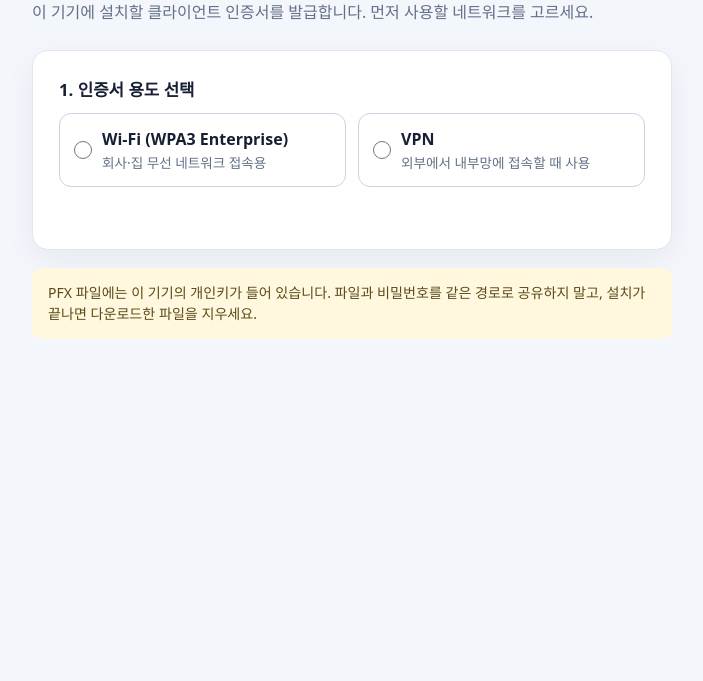
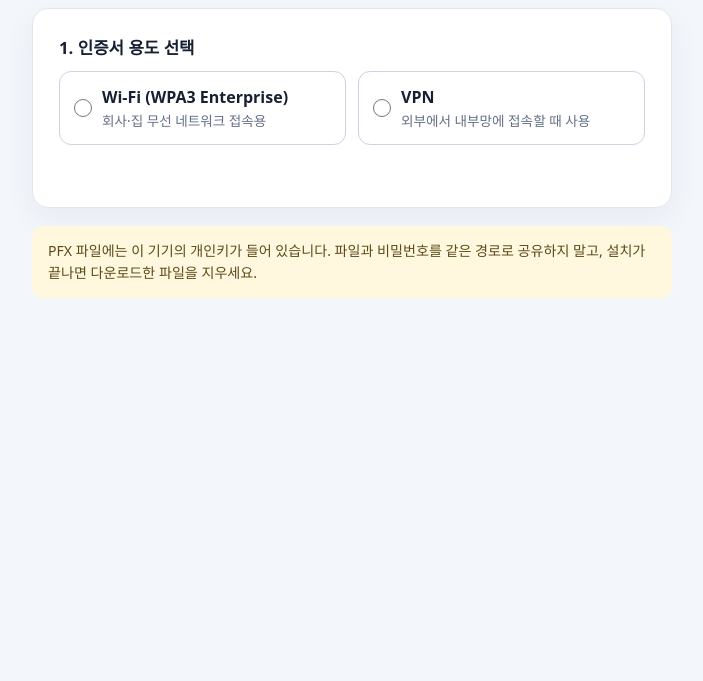
Before and after one commit to sjstack-labs/cert-portal, a plain HTML site: page static/index.html in a window 1280 px wide. Shown: the part 119-800 px from the top of the page, without its empty margins (288-991 px from the left). Drawn offline with Linux system fonts and the light colour scheme.

Commit message:
fix: 머리말 안내 문장 제거
제목과 단계 구성으로 이미 전달되는 내용이라 제거하고, 첫 화면에서
용도 선택지가 바로 보이게 한다.

Co-Authored-By: Claude Opus 5.5 <noreply@anthropic.com>

```diff
--- a/static/app.css
+++ b/static/app.css
@@ -17,8 +17,8 @@ main { width: 100%; max-width: 640px; margin: 0 auto; }
 [hidden] { display: none !important; }
 
 header { margin-bottom: 24px; }
-h1 { margin: 0 0 10px; font-size: clamp(1.75rem, 5vw, 2.35rem); letter-spacing: -.04em; }
-header p, .step p, small { color: var(--muted); line-height: 1.6; }
+h1 { margin: 0; font-size: clamp(1.75rem, 5vw, 2.35rem); letter-spacing: -.04em; }
+.step p, small { color: var(--muted); line-height: 1.6; }
 h2 { margin: 0 0 8px; font-size: 1.05rem; }
 
 .card {
--- a/static/index.html
+++ b/static/index.html
@@ -11,7 +11,6 @@
 <main>
     <header>
         <h1>인증서 발급 센터</h1>
-        <p>이 기기에 설치할 클라이언트 인증서를 발급합니다. 먼저 사용할 네트워크를 고르세요.</p>
     </header>
 
     <form id="certificate-form" class="card" novalidate>
```
